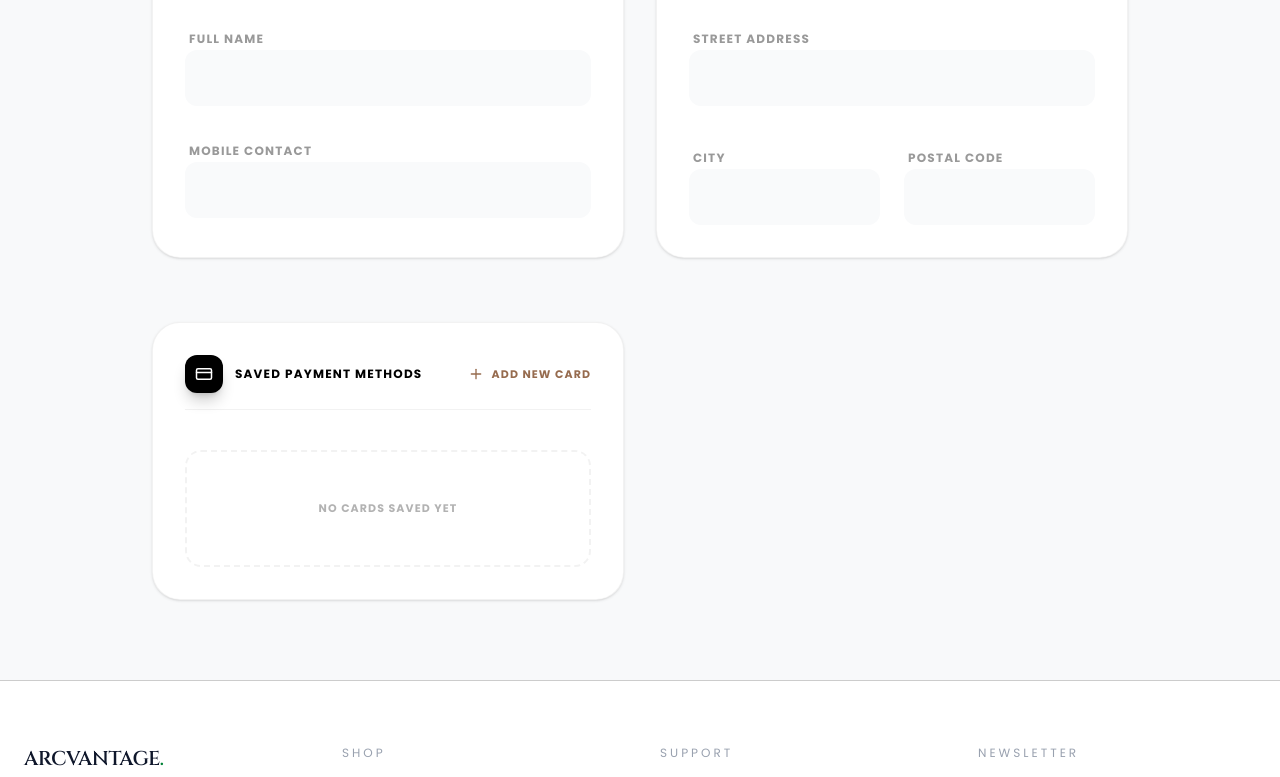
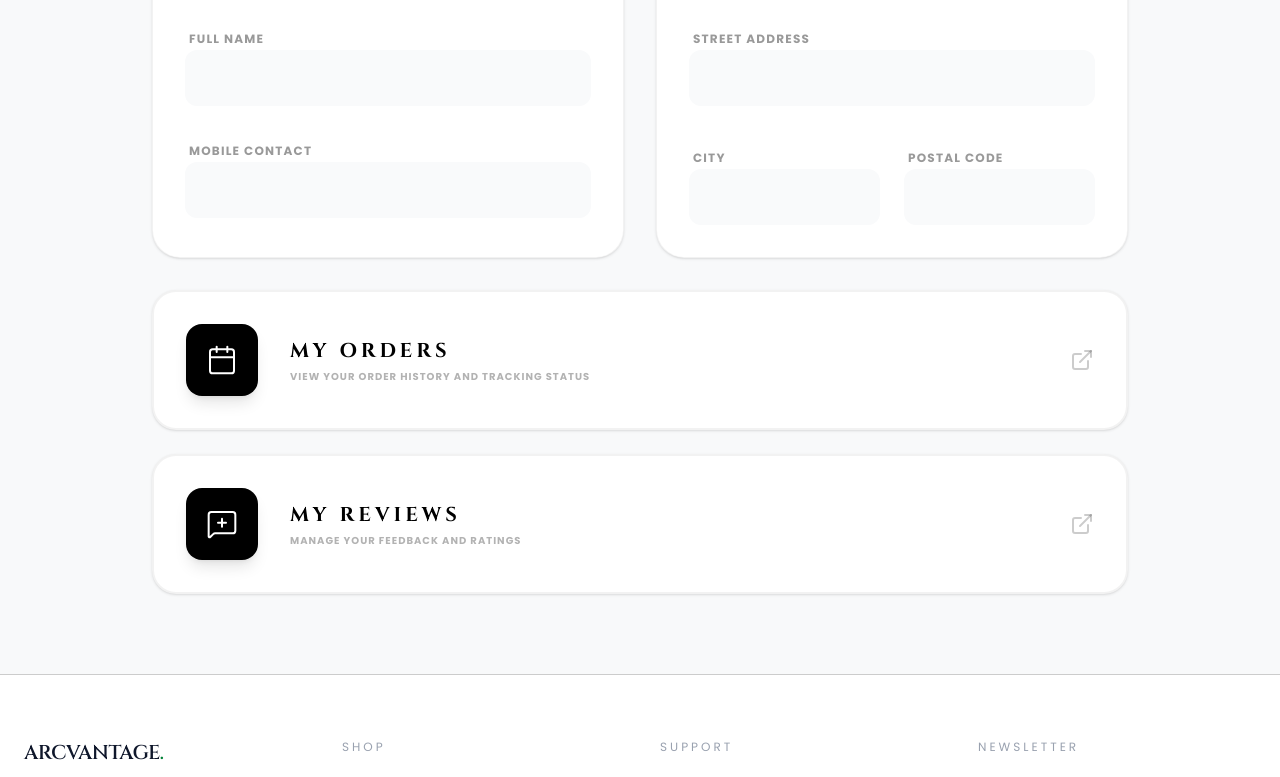
Before and after one commit to abdulraheem05/Arc-Vantage, a Next.js app in the folder arcvantage-store/: page /account in a window 1280 px wide. Shown: the part 489-1266 px from the top of the page. Built offline with nearby package versions, Linux system fonts and the light colour scheme; no server answers.

Commit message:
added past orders and reviews page

```diff
--- a/arcvantage-store/src/app/account/page.js
+++ b/arcvantage-store/src/app/account/page.js
@@ -1,14 +1,17 @@
 "use client";
 import { useState, useEffect } from "react";
 import { useSession } from "next-auth/react";
-import { User, MapPin, Phone, CreditCard, Plus, Trash2, Edit3, Save, Loader2, CheckCircle, X } from "lucide-react";
+import { User, MapPin, Phone, CreditCard, Plus, Trash2, Edit3, Save, Loader2, CheckCircle, X, MessageSquarePlus, Star, Calendar, ExternalLink } from "lucide-react";
 import { motion, AnimatePresence } from "framer-motion";
+import Link from "next/link";
 
 export default function AccountPage() {
   const { data: session } = useSession();
   const [isEditing, setIsEditing] = useState(false);
   const [saving, setSaving] = useState(false);
   const [showToast, setShowToast] = useState(false);
+  const [orders, setOrders] = useState([]);
+  const [userReviews, setUserReviews] = useState([]);
 
   const [cards, setCards] = useState([{ id: 1, brand: "VISA", last4: "4242" }]);
   const [formData, setFormData] = useState({
@@ -26,6 +29,15 @@ export default function AccountPage() {
         .then(res => res.json())
         .then(data => setFormData(data))
         .catch(err => console.error("Load error:", err));
+
+      fetch("/api/user/orders")
+      .then(res => res.json())
+      .then(data => setOrders(data));
+
+      // Fetch User's Reviews
+      fetch("/api/user/reviews")
+        .then(res => res.json())
+        .then(data => setUserReviews(data));
     }
   }, [session]);
 
@@ -214,47 +226,56 @@ export default function AccountPage() {
                </div>
             </div>
           </div>
-          {/* SAVED PAYMENTS SECTION */}
-          <div className="mt-8 bg-white rounded-[28px] p-8 shadow-sm border border-black/5">
-            <div className="flex items-center justify-between mb-10 pb-4 border-b border-black/5">
-              <div className="flex items-center gap-3">
-                <div className="p-2.5 bg-black text-white rounded-xl shadow-lg shadow-black/20">
-                  <CreditCard size={18} />
+
+
         </div>
-                <h2 className="text-[12px] font-bold uppercase tracking-[0.1em] text-black">Saved Payment Methods</h2>
-              </div>
-              <button className="text-[11px] font-bold text-[#966B4E] uppercase tracking-widest flex items-center gap-2 hover:opacity-70 transition">
-                <Plus size={16} /> Add New Card
-              </button>
-            </div>
+        {/* NAVIGATION HUB */}
+      <div className="flex flex-col gap-6 mt-8">
 
-            {/* Checking if the user has a tokenized card in the DB */}
-            {!formData.payment_token ? (
-              <div className="p-12 text-center border-2 border-dashed border-black/5 rounded-2xl">
-                <p className="text-[11px] font-bold uppercase text-black/30 tracking-widest">No cards saved yet</p>
-              </div>
-            ) : (
-              <div className="grid grid-cols-1 md:grid-cols-2 gap-6">
-                <div className="p-8 border-2 border-gray-50 rounded-2xl flex items-center justify-between hover:border-black transition-all group cursor-default">
-                  <div className="flex items-center gap-6">
-                    <div className="w-14 h-10 bg-black rounded-lg flex items-center justify-center text-[10px] text-white font-black tracking-tighter uppercase">
-                      {formData.card_brand || "Card"}
+        {/* ORDERS NAVIGATION CARD */}
+        <Link href="/account/orders">
+          <motion.div
+            whileHover={{ scale: 1.01, borderColor: "rgba(0,0,0,0.2)" }}
+            whileTap={{ scale: 0.99 }}
+            className="group bg-white rounded-[24px] p-8 border-2 border-black/5 flex items-center justify-between cursor-pointer transition-all shadow-sm hover:shadow-md"
+          >
+            <div className="flex items-center gap-8">
+              <div className="p-5 bg-black text-white rounded-2xl shadow-lg group-hover:bg-[#966B4E] transition-colors">
+                <Calendar size={32} strokeWidth={1.5} />
               </div>
               <div>
-                      <p className="text-sm font-bold tracking-[0.3em]">•••• {formData.card_last4 || "4242"}</p>
-                      <p className="text-[10px] text-black/30 font-bold uppercase tracking-widest mt-1">Securely Tokenized</p>
+                <h2 className="font-cinzel text-xl font-bold uppercase tracking-[0.2em]">My Orders</h2>
+                <p className="text-[10px] font-bold text-black/30 uppercase tracking-widest mt-1">View your order history and tracking status</p>
               </div>
             </div>
-                  <button
-                    onClick={() => {/* Add delete API logic here later */}}
-                    className="p-3 text-black/10 hover:text-red-500 hover:bg-red-50 rounded-full transition-all opacity-0 group-hover:opacity-100"
+            <div className="text-black/20 group-hover:text-black group-hover:translate-x-2 transition-all">
+              <ExternalLink size={24} />
+            </div>
+          </motion.div>
+        </Link>
+
+        {/* REVIEWS NAVIGATION CARD */}
+        <Link href="/account/reviews">
+          <motion.div
+            whileHover={{ scale: 1.01, borderColor: "rgba(0,0,0,0.2)" }}
+            whileTap={{ scale: 0.99 }}
+            className="group bg-white rounded-[24px] p-8 border-2 border-black/5 flex items-center justify-between cursor-pointer transition-all shadow-sm hover:shadow-md"
           >
-                    <Trash2 size={18} />
-                  </button>
+            <div className="flex items-center gap-8">
+              <div className="p-5 bg-black text-white rounded-2xl shadow-lg group-hover:bg-[#966B4E] transition-colors">
+                <MessageSquarePlus size={32} strokeWidth={1.5} />
+              </div>
+              <div>
+                <h2 className="font-cinzel text-xl font-bold uppercase tracking-[0.2em]">My Reviews</h2>
+                <p className="text-[10px] font-bold text-black/30 uppercase tracking-widest mt-1">Manage your feedback and ratings</p>
               </div>
             </div>
-            )}
+            <div className="text-black/20 group-hover:text-black group-hover:translate-x-2 transition-all">
+              <ExternalLink size={24} />
             </div>
+          </motion.div>
+        </Link>
+
       </div>
       </main>
     </div>
--- a/arcvantage-store/src/app/checkout/page.js
+++ b/arcvantage-store/src/app/checkout/page.js
@@ -107,7 +107,7 @@ export default function CheckoutPage() {
 
               {/* Contact Section */}
               <section className="bg-white p-8 rounded-3xl shadow-sm border border-black/5">
-                <h2 className="text-[14px] font-bold uppercase tracking-[0.2em] mb-6">Contact Information</h2>
+                <h2 className="text-[16px] font-bold uppercase tracking-[0.1em] mb-6">Contact Information</h2>
                 <div className="space-y-4">
                   <input
                     type="email"
@@ -127,7 +127,7 @@ export default function CheckoutPage() {
 
               {/* Shipping Section */}
               <section className="bg-white p-8 rounded-3xl shadow-sm border border-black/5">
-                <h2 className="text-[14px] font-bold uppercase tracking-[0.2em] mb-6">Shipping Address</h2>
+                <h2 className="text-[16x] font-bold uppercase tracking-[0.1em] mb-6">Shipping Address</h2>
                 <div className="grid grid-cols-2 gap-4">
                   <input
                     placeholder="Address"
@@ -158,7 +158,7 @@ export default function CheckoutPage() {
 
               {/* Payment Section */}
               <section className="bg-white p-8 rounded-3xl shadow-sm border border-black/5">
-                <h2 className="text-[14px] font-bold uppercase tracking-[0.2em] mb-6">Payment Method</h2>
+                <h2 className="text-[16px] font-bold uppercase tracking-[0.1em] mb-6">Payment Method</h2>
                 <div className="space-y-4">
                   <label className={`flex items-center justify-between p-6 rounded-2xl border-2 cursor-pointer transition-all ${paymentMethod === 'card' ? 'border-black bg-black/5 shadow-sm' : 'border-gray-50'}`}>
                     <div className="flex items-center gap-4">
@@ -214,7 +214,7 @@ export default function CheckoutPage() {
                         <img src={item.image_url} className="w-full h-full object-contain mix-blend-multiply" />
                       </div>
                       <div className="flex-1 flex flex-col justify-center">
-                        <p className="text-[11px] font-bold uppercase tracking-[0.15em] leading-tight mb-2">{item.name}</p>
+                        <p className="text-[11px] font-bold uppercase tracking-[0.1em] leading-tight mb-2">{item.name}</p>
                         <p className="text-[11px] text-black/40 font-bold uppercase tracking-widest">Qty: {item.quantity}</p>
                       </div>
                       <div className="flex items-center font-bold text-sm">
@@ -225,7 +225,7 @@ export default function CheckoutPage() {
                 </div>
 
                 <div className="space-y-4 pt-10 border-t border-black/5">
-                  <div className="flex justify-between text-[12px] font-bold uppercase tracking-widest text-black/40">
+                  <div className="flex justify-between text-[12px] font-bold uppercase  text-black/40">
                     <span>Subtotal</span>
                     <span className="text-black">Rs. {subtotal.toLocaleString()}</span>
                   </div>
@@ -234,7 +234,7 @@ export default function CheckoutPage() {
                     <span className="text-green-600">Free</span>
                   </div>
                   <div className="flex justify-between pt-10 border-t border-black/5">
-                    <span className="font-bold text-lg uppercase tracking-[0.2em]">Total</span>
+                    <span className="font-bold text-lg uppercase tracking-[0.1em]">Total</span>
                     <span className="font-bold text-2xl">Rs. {total.toLocaleString()}</span>
                   </div>
                 </div>
@@ -242,7 +242,7 @@ export default function CheckoutPage() {
                 <button
                   onClick={handlePlaceOrder}
                   disabled={isProcessing} // CRITICAL: Locks the button during the 9.9s wait
-                  className={`w-full mt-12 py-6 bg-black text-white rounded-[20px] font-bold uppercase text-[12px] tracking-[0.3em] transition shadow-2xl flex items-center justify-center gap-3 ${
+                  className={`w-full mt-12 py-6 bg-black text-white rounded-[20px] font-bold uppercase text-[15px] tracking-[0.2em] hover:scale-105 hover:bg-[#966B4E] transition shadow-2xl flex items-center justify-center gap-3 ${
                     isProcessing ? 'opacity-50 cursor-not-allowed' : 'hover:opacity-90 shadow-black/20'
                   }`}
                 >
```
Lines whose indentation alone changed are shown as unchanged.
